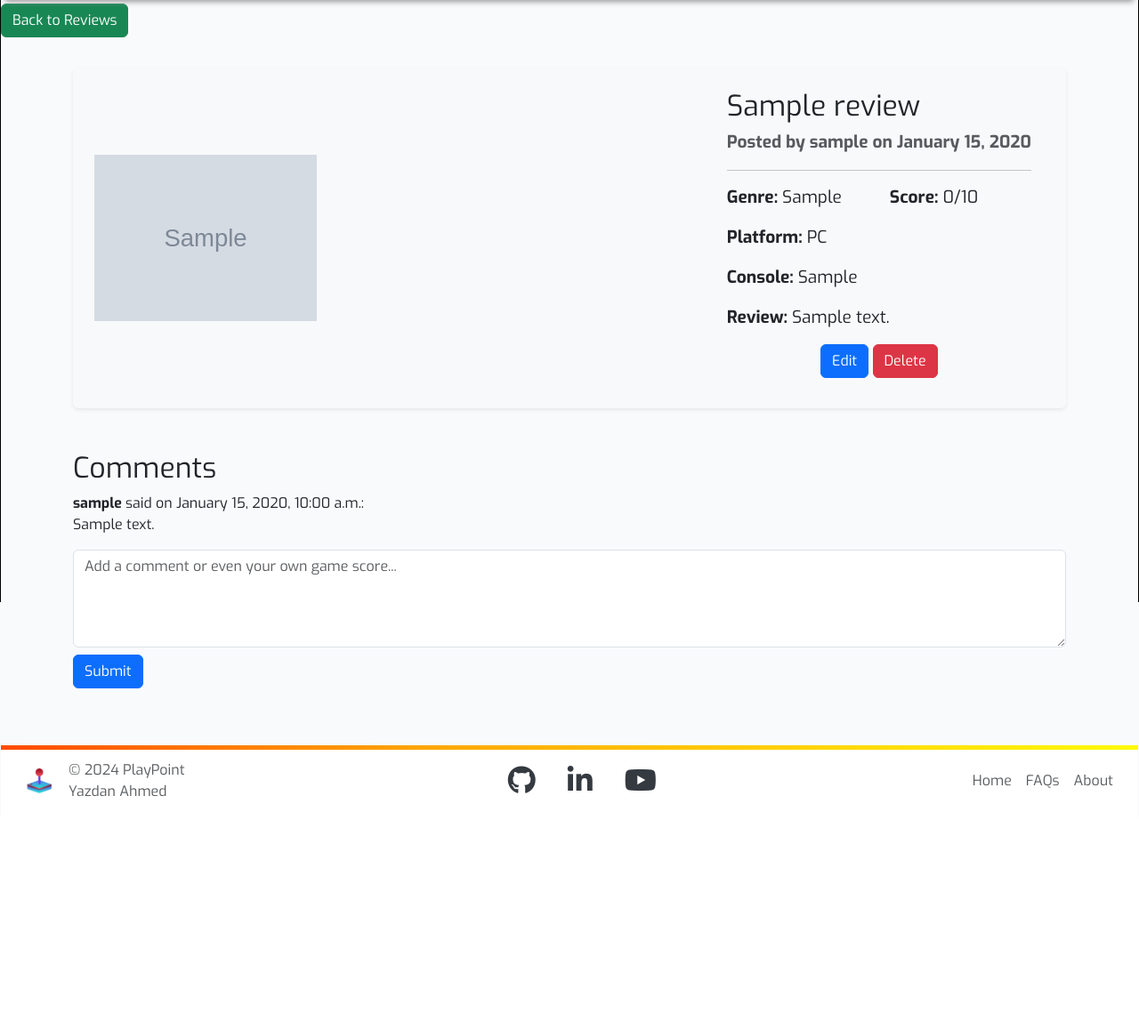
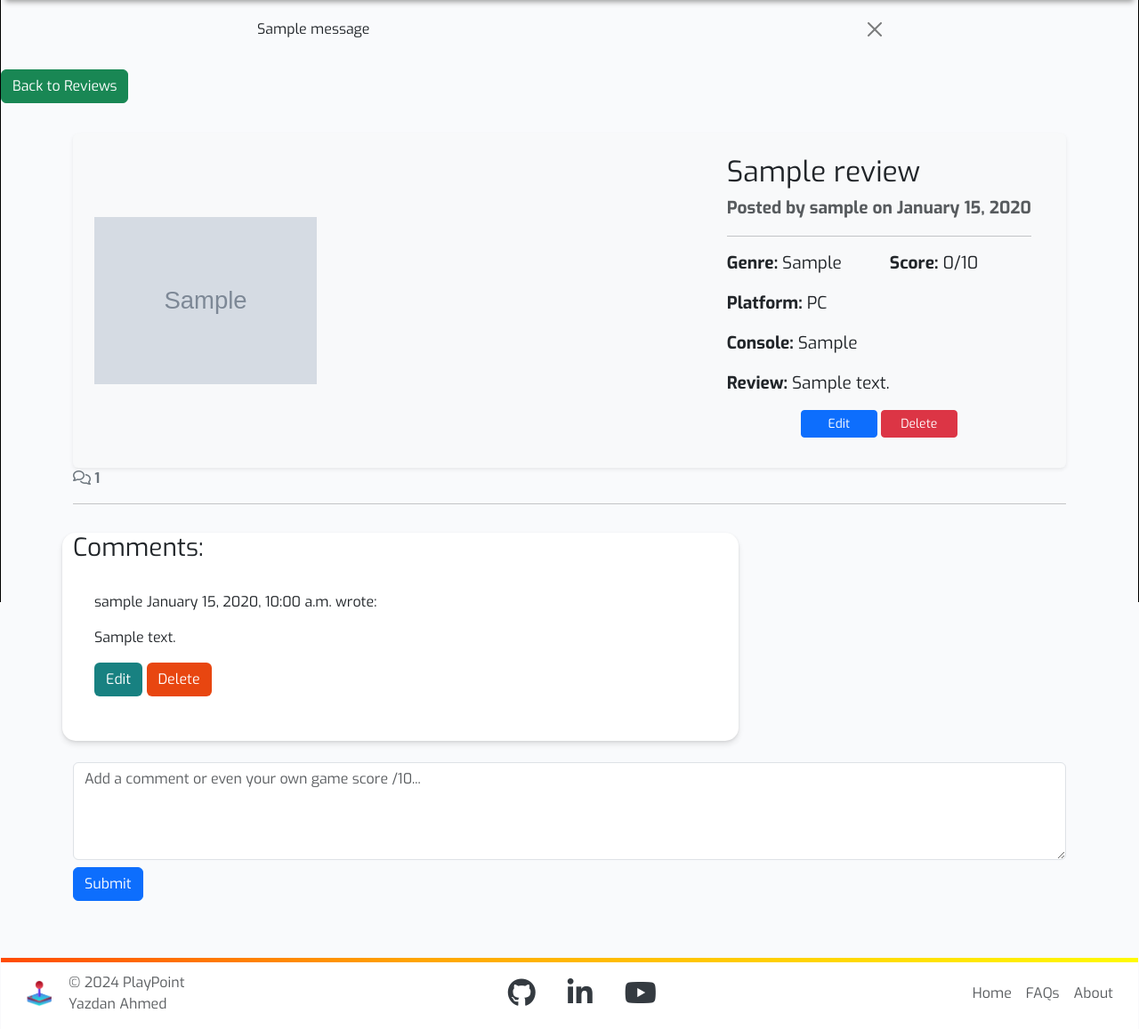
Before and after one commit to Yazhmd/PlayPoint-Django-blog-Project-, a Django app: page /app_blog/review_detail/1/ in a window 1280 px wide. Shown: the part 123-1280 px from the top of the page at 89% size. Before the commit the page ends 1019 px from the top, so only its background shows below. Run offline with Django 4.2, Linux system fonts and the light colour scheme; a user stored in the database is signed in; tables that the repository leaves empty hold one stand-in row (values such as "Sample post"); grey boxes marked "Sample" are stand-in pictures; one stand-in notice (Sample message) is shown; parts of the project's set-up code (start-up, migrations or seed data) failed here and were passed over; some libraries are stand-ins or nearby versions.

Commit message:
Add: edit and delete for comments and favicon sizes

```diff
--- a/app_blog/templates/app_blog/review_detail.html
+++ b/app_blog/templates/app_blog/review_detail.html
@@ -6,7 +6,7 @@
 
 {% block content %}
 
-<a href="{% url 'reviews' %}" class="btn btn-success w-23"> Back to Reviews   </a>
+<a href="{% url 'reviews' %}" class="btn btn-success w-23"> Back to Reviews </a>
 
 
 <div class="container py-4   ">
@@ -41,28 +41,82 @@
             <!-- Edit and Delete Options for Author -->
             {% if request.user == review.user %}
             <div class="text-center mt-3">
-                <a href="{% url 'edit_review' review.id %}" class="btn btn-primary w-23">Edit</a>
-                <a href="{% url 'delete_review' review.id %}" class="btn btn-danger w-23">Delete</a>
+                <a href="{% url 'edit_review' review.id %}" class="btn btn-sm btn-primary w-25">Edit</a>
+                <a href="{% url 'delete_review' review.id %}" class="btn btn-sm btn-danger w-25">Delete</a>
             </div>
             {% endif %}
         </div>
     </div>
 
-    <!-- Comments Section -->
-    <div class="comments mt-5">
-        <h2>Comments</h2>
+
+    <!-- Displaying count of comments -->
+    <div class="row">
+        <div class="col-12">
+            <strong class="text-secondary">
+                <i class="far fa-comments"></i> {{ comment_count }}
+            </strong>
+        </div>
+        <div class="col-12">
+            <hr>
+        </div>
+    </div>
+
+    <!-- Displaying Comments -->
+    <div class="row">
+        <div class="col-md-8 card mb-4 mt-3">
+            <h3>Comments:</h3>
+            <div class="card-body">
+
+
                 {% if review.comments.all %}
                 <ul class="list-unstyled">
                     {% for comment in review.comments.all %}
                     <li class="mb-3">
-                <strong>{{ comment.author }}</strong> said on {{ comment.created_on|date:"F j, Y, g:i a" }}:
-                <p>{{ comment.body }}</p>
+                        <div class="p-2 comments
+                        {% if not comment.approved and comment.author == user %}
+                            faded
+                        {% elif not comment.approved %}
+                            d-none
+                        {% endif %}">
+                            <p class="font-weight-bold">
+                                {{ comment.author }}
+                                <span class="font-weight-normal">
+                                    {{ comment.created_on|date:"F j, Y, g:i a" }}
+                                </span> wrote:
+                            </p>
+                            <div id="comment{{ comment.id }}">
+                                {{ comment.body|linebreaks }}
+                            </div>
+                            {% if not comment.approved and comment.author == user %}
+                            <p class="approval">
+                                This comment is awaiting approval
+                            </p>
+                            {% endif %}
+
+                            <!-- Comment Edit button -->
+
+                            {% if user.is_authenticated and comment.author == user %}
+
+                            <button class="btn btn-edit" comment_id="{{ comment.id }}">Edit</button>
+
+                            <button class="btn btn-delete" comment_id="{{ comment.id }}">Delete</button>
+
+                            {% endif %}
+
+
+
+
+
+                        </div>
                     </li>
                     {% endfor %}
                 </ul>
                 {% else %}
                 <p>No comments yet. Be the first to comment!</p>
                 {% endif %}
+            </div>
+        </div>
+    </div>
 
     <!-- Add Comment Form -->
     {% if user.is_authenticated %}
@@ -71,7 +125,7 @@
 
         <div class="form-group">
             <textarea name="body" rows="4" class="form-control"
-                    placeholder="Add a comment or even your own game score..." required></textarea>
+                placeholder="Add a comment or even your own game score /10..." required></textarea>
         </div>
         <button type="submit" class="btn btn-primary mt-2">Submit</button>
     </form>
@@ -80,4 +134,33 @@
     {% endif %}
 </div>
 </div>
+
+
+
+
+<!-- Delete confirmation modal -->
+<div class="modal fade" id="deleteModal" tabindex="-1" aria-labelledby="deleteModalLabel" aria-hidden="true">
+    <div class="modal-dialog">
+        <div class="modal-content">
+            <div class="modal-header">
+                <h5 class="modal-title" id="deleteModalLabel">Delete comment?</h5>
+                <button type="button" class="btn-close" data-bs-dismiss="modal" aria-label="Close"></button>
+            </div>
+            <div class="modal-body">
+                Are you sure you want to delete your comment?
+                This action cannot be undone.
+            </div>
+            <div class="modal-footer">
+                <button type="button" class="btn btn-secondary" data-bs-dismiss="modal">Close</button>
+                <a id="deleteConfirm" href="#" class="btn
+          btn-danger">Delete</a>
+            </div>
+        </div>
+    </div>
+</div>
+
 {% endblock %}
+
+{% block extras %}
+<script src="{% static 'js/comments.js' %}"></script>
+{% endblock %}
--- a/app_blog/urls.py
+++ b/app_blog/urls.py
@@ -26,6 +26,10 @@ urlpatterns = [
     path('edit/<int:pk>/', views.EditReview.as_view(),
          name='edit_review'),  # Edit review
 
+    path('<slug:slug>/edit_comment/<int:comment_id>',
+         views.comment_edit, name='comment_edit'),
 
+    path('<slug:slug>/delete_comment/<int:comment_id>',
+         views.comment_delete, name='comment_delete'),
 
 ]
--- a/app_blog/views.py
+++ b/app_blog/views.py
@@ -1,4 +1,4 @@
-from django.shortcuts import render, get_object_or_404, redirect
+from django.shortcuts import render, get_object_or_404, redirect , reverse
 from django.http import HttpResponseRedirect
 from django.urls import reverse_lazy
 from django.contrib.auth.decorators import login_required
@@ -8,6 +8,8 @@ from django.views.generic import (
     DetailView, DeleteView, UpdateView,
 )
 from django.contrib.auth.mixins import LoginRequiredMixin, UserPassesTestMixin
+
+from django.contrib import messages
 
 from django.db.models import Q
 
@@ -70,7 +72,9 @@ def review_detail(request, id):
 
     #  comment submission
     if request.method == "POST" and request.user.is_authenticated:
+        print("Received a POST request")
         comment_form = CommentForm(request.POST)
+
         if comment_form.is_valid():
 
             # Assign the logged-in user to the comment
@@ -78,13 +82,21 @@ def review_detail(request, id):
             comment.author = request.user
             comment.review = review
             comment.save()
+            messages.add_message(
+                request, messages.SUCCESS,
+                'Comment submitted and awaiting approval'
+            )
             return redirect('review_detail', id=review.id)
     else:
-        comment_form = CommentForm()
+        comment_form = CommentForm(data=request.POST)
+        print("About to render template")
+
+        comment_count = review.comments.filter(approved=True).count()
 
     return render(request, 'app_blog/review_detail.html', {
         'review': review,
         'comment_form': comment_form,
+        "comment_count": comment_count,
     })
 
 
@@ -111,3 +123,50 @@ class EditReview(LoginRequiredMixin, UserPassesTestMixin, UpdateView):
     def test_func(self):
         """Ensure only the owner can edit their review."""
         return self.request.user == self.get_object().user
+
+
+# Comment edit
+
+def comment_edit(request, slug, comment_id):
+    """
+    view to edit comments
+    """
+    if request.method == "POST":
+
+        queryset = Post.objects.filter(status=1)
+        post = get_object_or_404(queryset, slug=slug)
+        comment = get_object_or_404(Comment, pk=comment_id)
+        comment_form = CommentForm(data=request.POST, instance=comment)
+
+        if comment_form.is_valid() and comment.author == request.user:
+            comment = comment_form.save(commit=False)
+            comment.post = post
+            comment.approved = False
+            comment.save()
+            messages.add_message(request, messages.SUCCESS, 'Comment Updated!')
+        else:
+            messages.add_message(request, messages.ERROR,
+                                 'Error updating comment!')
+
+    return HttpResponseRedirect(reverse('post_detail', args=[slug]))
+
+
+# Comment Delete
+
+
+def comment_delete(request, slug, comment_id):
+    """
+    view to delete comment
+    """
+    queryset = Post.objects.filter(status=1)
+    post = get_object_or_404(queryset, slug=slug)
+    comment = get_object_or_404(Comment, pk=comment_id)
+
+    if comment.author == request.user:
+        comment.delete()
+        messages.add_message(request, messages.SUCCESS, 'Comment deleted!')
+    else:
+        messages.add_message(request, messages.ERROR,
+                             'You can only delete your own comments!')
+
+    return HttpResponseRedirect(reverse('post_detail', args=[slug]))
--- a/static/css/home.css
+++ b/static/css/home.css
@@ -33,8 +33,10 @@
     z-index: 2;
     color: white;
 
+    text-shadow: 4px 4px 12px rgb(0, 0, 0);
 
 
+    font-weight: bold;
 }
 
 
--- /dev/null
+++ b/static/js/comments.js
@@ -0,0 +1,51 @@
+const editButtons = document.getElementsByClassName("btn-edit");
+const commentText = document.getElementById("id_body");
+const commentForm = document.getElementById("commentForm");
+const submitButton = document.getElementById("submitButton");
+
+/**
+ * Initializes edit functionality for the provided edit buttons.
+ *
+ * For each button in the `editButtons` collection:
+ * - Retrieves the associated comment's ID upon click.
+ * - Fetches the content of the corresponding comment.
+ * - Populates the `commentText` input/textarea with the comment's content for editing.
+ * - Updates the submit button's text to "Update".
+ * - Sets the form's action attribute to the `edit_comment/{commentId}` endpoint.
+ */
+for (let button of editButtons) {
+    button.addEventListener("click", (e) => {
+        let commentId = e.target.getAttribute("comment_id");
+        let commentContent = document.getElementById(`comment${commentId}`).innerText;
+        commentText.value = commentContent;
+        submitButton.innerText = "Update";
+        commentForm.setAttribute("action", `edit_comment/${commentId}`);
+    });
+}
+
+
+
+const deleteModal = new bootstrap.Modal(document.getElementById("deleteModal"));
+const deleteButtons = document.getElementsByClassName("btn-delete");
+const deleteConfirm = document.getElementById("deleteConfirm");
+
+
+
+
+/**
+ * Initializes deletion functionality for the provided delete buttons.
+ *
+ * For each button in the `deleteButtons` collection:
+ * - Retrieves the associated comment's ID upon click.
+ * - Updates the `deleteConfirm` link's href to point to the
+ * deletion endpoint for the specific comment.
+ * - Displays a confirmation modal (`deleteModal`) to prompt
+ * the user for confirmation before deletion.
+ */
+for (let button of deleteButtons) {
+    button.addEventListener("click", (e) => {
+        let commentId = e.target.getAttribute("comment_id");
+        deleteConfirm.href = `delete_comment/${commentId}`;
+        deleteModal.show();
+    });
+}
--- a/templates/base.html
+++ b/templates/base.html
@@ -4,13 +4,28 @@
 <html lang="en">
 
 <head>
+
+    <!-- Meta Tags -->
     <meta charset="UTF-8">
     <meta name="viewport" content="width=device-width, initial-scale=1.0">
+
+    <meta name="description" content="A blog/review website for video games where users can sign up and
+        view, write/create and comment reviews and give a rating out of 10">
+
+
+    <meta name="keywords"
+        content="review, video games, games, game score, verdict, blog, comment, gaming, retro, game reviews">
+
+
     <title>PlayPoint {% block title %} {% endblock %} </title>
 
     <!-- Link to Favicon -->
     <link rel="icon" href="{% static 'icons/favicon/favicon-96x96.webp'%}">
-
+    <link rel="icon" href="{% static 'icons/favicon/favicon-16x16.webp'%}">
+    <link rel="icon" href="{% static 'icons/favicon/favicon-32x32.webp'%}">
+    <link rel="icon" href="{% static 'icons/favicon/favicon-48x48.webp'%}">
+    <link rel="icon" href="{% static 'icons/favicon/favicon-64x64.webp'%}">
+    <link rel="icon" href="{% static 'icons/favicon/favicon-150x150.webp'%}">
 
     <!-- Bootstrap CSS -->
     {% block extra_css %}
@@ -26,6 +41,26 @@
 </head>
 
 <body class="d-flex flex-column h-100 main-bg">
+
+    <nav>
+
+        <!-- displaying Django messages -->
+        <div class="container">
+            <div class="row">
+                <div class="col-md-8 offset-md-2">
+                    {% for message in messages %}
+                    <div class="alert {{ message.tags }} alert-dismissible
+          fade show" id="msg" role="alert">
+                        {{ message | safe }}
+                        <button type="button" class="btn-close" data-bs-dismiss="alert" aria-label="Close"></button>
+                    </div>
+                    {% endfor %}
+                </div>
+            </div>
+        </div>
+
+    </nav>
+
 
     <!-- Header/Navbar -->
     {% include 'includes/header.html' %}
@@ -50,6 +85,14 @@
     <!-- Font Awesome -->
     <script src="https://kit.fontawesome.com/b29eabad9a.js" crossorigin="anonymous"></script>
 
+
+
+    <!-- Comments JS -->
+
+    {% block extras %}
+
+    {% endblock %}
+
     <!-- Bootstrap JavaScript -->
     {% block onload_js %}
     <script src="https://cdnjs.cloudflare.com/ajax/libs/bootstrap/5.3.3/js/bootstrap.min.js"
```
Also changed, not shown: home/templates/home/index.html (+15 -6 lines), static/icons/favicon/favicon-150x150.webp (added), static/icons/favicon/favicon-16x16.webp (added), static/icons/favicon/favicon-32x32.webp (added), static/icons/favicon/favicon-48x48.webp (added), static/icons/favicon/favicon-64x64.webp (added). Lines whose indentation alone changed are shown as unchanged.
